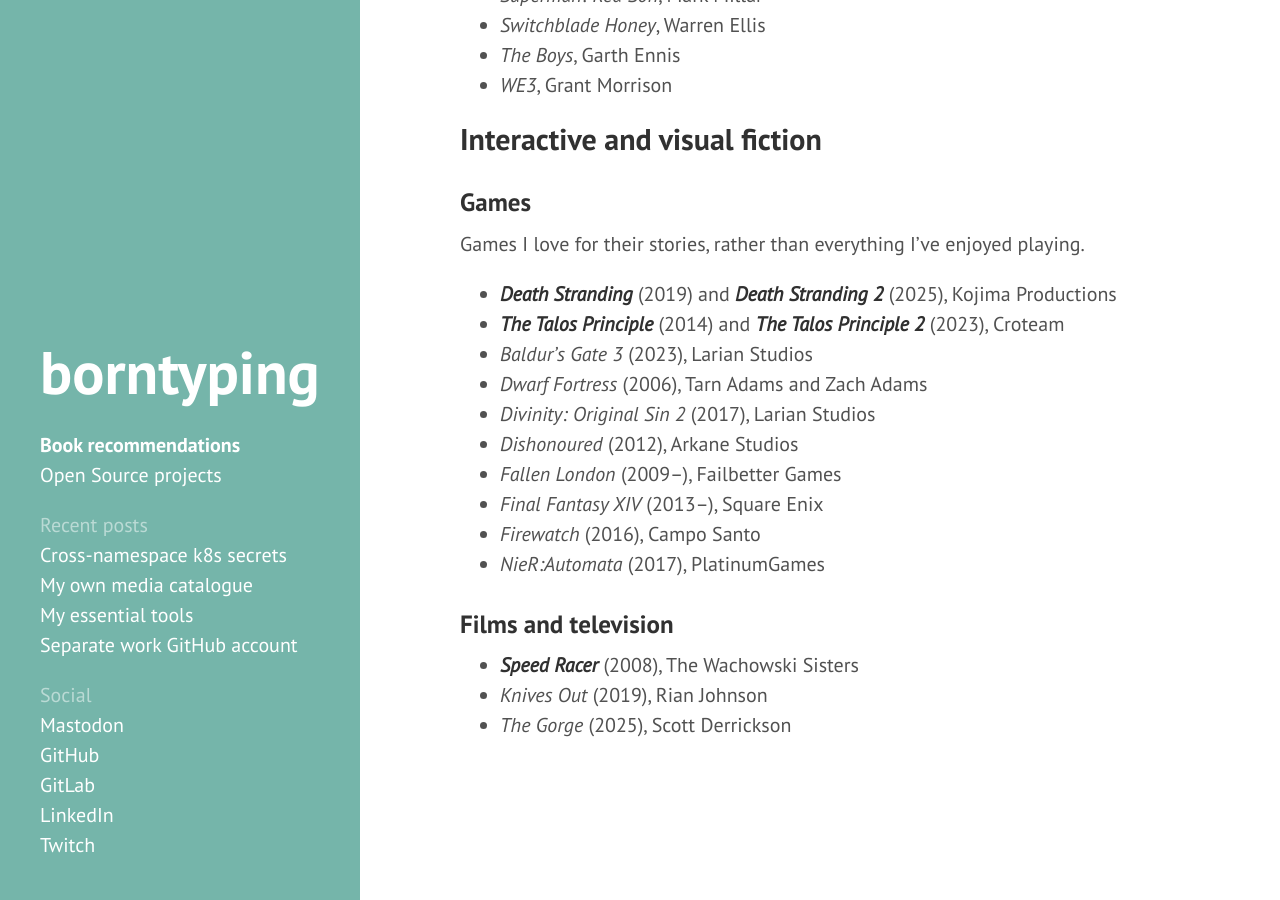
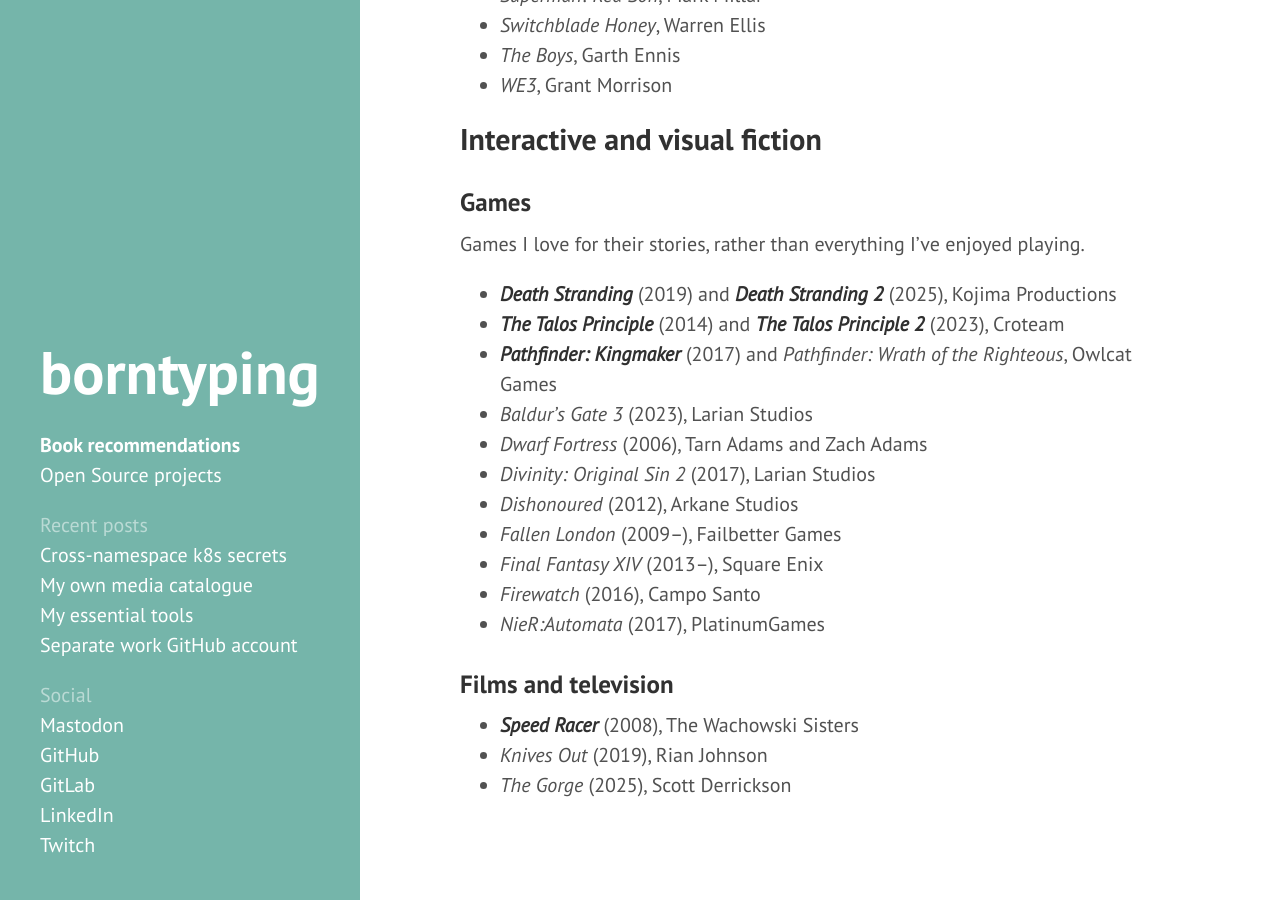
Before and after one commit to borntyping/borntyping.github.io, a Jekyll site: the page built from books.md, in a window 1280 px wide and 900 px high, scrolled down 2549 px. Built offline with Jekyll 4.4.1, drawn with Linux system fonts in a browser that asks for light colours.

Commit message:
Update books.md

```diff
--- a/books.md
+++ b/books.md
@@ -99,6 +99,7 @@
 
 - _**Death Stranding**_ (2019) and _**Death Stranding 2**_ (2025), Kojima Productions
 - _**The Talos Principle**_ (2014) and _**The Talos Principle 2**_ (2023), Croteam
+- _**Pathfinder: Kingmaker**_ (2017) and _Pathfinder: Wrath of the Righteous_, Owlcat Games
 - _Baldur's Gate 3_ (2023), Larian Studios
 - _Dwarf Fortress_ (2006), Tarn Adams and Zach Adams
 - _Divinity: Original Sin 2_ (2017), Larian Studios
```
